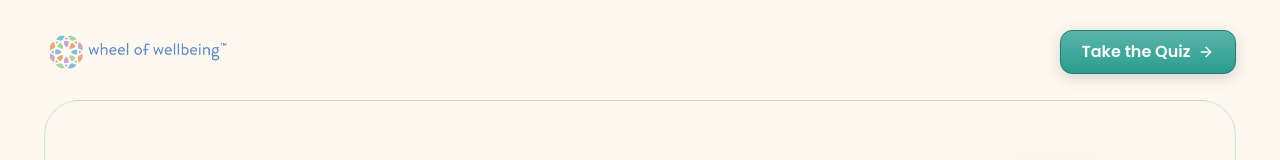
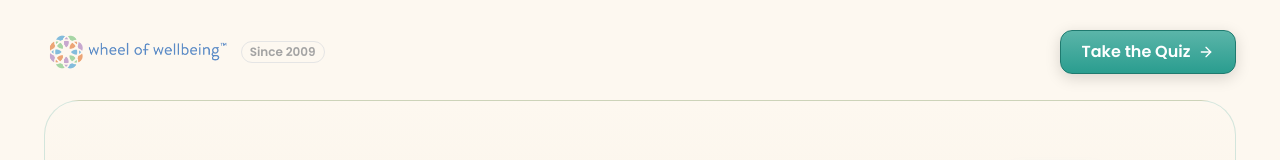
Before and after one commit to madesymple/wheelofwellbeing, a Next.js app: page / in a window 1280 px wide. Shown: the top 160 px of the page. Built offline with nearby package versions, Linux system fonts and the light colour scheme.

Commit message:
Add 'Since 2009' badge next to logo
Co-Authored-By: Claude Opus 4.6 (1M context) <noreply@anthropic.com>

```diff
--- a/components/logo.tsx
+++ b/components/logo.tsx
@@ -3,7 +3,7 @@ import Link from "next/link";
 
 const Logo = () => {
   return (
-    <Link href="/" className="flex items-center w-fit">
+    <Link href="/" className="flex items-center gap-2.5 w-fit">
       <Image
         src="/assets/logo.png"
         alt="Wheel of Wellbeing"
@@ -12,6 +12,9 @@ const Logo = () => {
         className="h-10 md:h-14 w-auto"
         priority
       />
+      <span className="text-[10px] md:text-xs font-semibold text-neutral-400 border border-neutral-200 rounded-full px-2 py-0.5 whitespace-nowrap">
+        Since 2009
+      </span>
     </Link>
   );
 };
```
